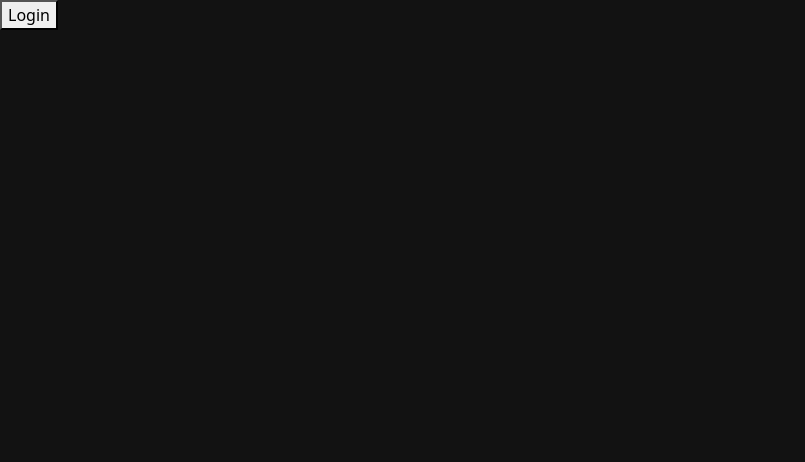
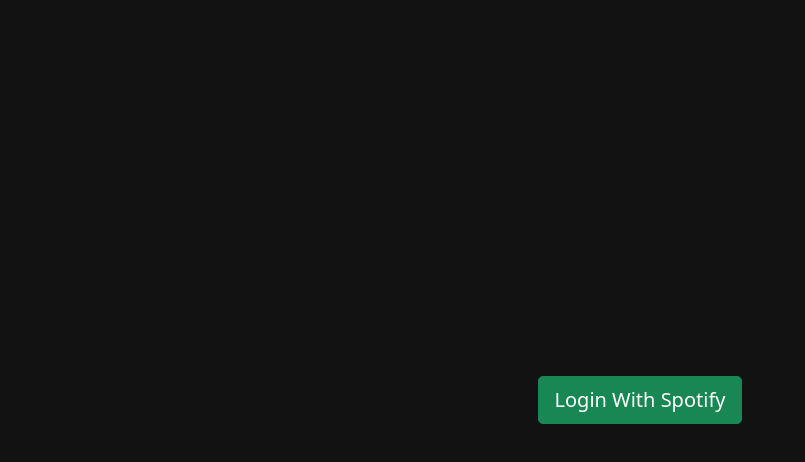
Before and after one commit to kobrakai415/Spotify-Clone-Client, a React (Create React App) app: page / in a window 1280 px wide. Shown: the top 462 px of the page, without its empty margins (0-805 px from the left). Built offline with nearby package versions, Linux system fonts and the light colour scheme.

Commit message:
spotify api finally connected and working

```diff
--- a/package.json
+++ b/package.json
@@ -9,6 +9,7 @@
     "@testing-library/jest-dom": "^5.12.0",
     "@testing-library/react": "^11.2.7",
     "@testing-library/user-event": "^12.8.3",
+    "axios": "^0.21.1",
     "bootstrap": "^5.0.1",
     "react": "^17.0.2",
     "react-bootstrap": "^1.6.0",
--- a/src/App.css
+++ b/src/App.css
@@ -85,3 +85,11 @@
   top: 8px;
   color: black;
 }
+
+#login-button {
+  position: absolute;
+  top: 50%;
+  left: 50%;
+  height: 50px;
+  width: 100px
+}
--- a/src/App.js
+++ b/src/App.js
@@ -2,25 +2,11 @@
 import 'bootstrap/dist/css/bootstrap.min.css'
 import Home from "./components/Home.jsx"
 import { Component } from "react"
+import Login from './components/login.jsx';
+import Auth from "./components/Auth.js"
+const client_secret = "ede976d713b14614b050b8afe5c3ac0c"
 
-const hash = window.location.hash
-  .substring(1)
-  .split("&")
-  .reduce(function (initial, item) {
-    if (item) {
-      let parts = item.split("=");
-      initial[parts[0]] = decodeURIComponent(parts[1]);
-    }
-    return initial;
-  }, {})
-
-  window.location.hash = "";
-
-const client_id = "ede976d713b14614b050b8afe5c3ac0c"
-// const client_secret = "ede976d713b14614b050b8afe5c3ac0c"
-const AUTHORIZE = "https://accounts.spotify.com/authorize"
-const redirect_uri = "http://localhost:3000"
-
+const code = new URLSearchParams(window.location.search).get("code")
 
 class App extends Component {
 
@@ -29,61 +15,12 @@
 
   }
 
-  componentDidMount = () => {
-    // Set token
-    let _token = hash.access_token
-    if (_token) {
-      // Set token
-      this.setState({
-        token: _token
-      });
-    }
-  }
-
-  componentDidUpdate = () => {
-
-  }
-
-  getAuthorized = async () => {
-
-    let url = AUTHORIZE;
-
-    url += "?client_id=" + client_id;
-    url += "&response_type=token";
-    url += "&redirect_uri=" + encodeURI(redirect_uri);
-    url += "&show_dialog=true";
-    url += "&scope=user-read-private user-read-email user-modify-playback-state user-read-playback-position user-library-read streaming user-read-playback-state user-read-recently-played playlist-read-private";
-    window.location.href = url;
-    // Show Spotify's authorization screen
-
-
-  }
-
-  // getAccessToken = async () => {
-
-  //   try {
-
-  //     const body = `grant_type=authorization_code&code=${this.state.token}&redirect_uri=${encodeURIComponent("http://localhost:3000")}`
-
-
-
-  //     const response = await fetch("https://accounts.spotify.com/api/token", { method: "POST", headers: {"content-type": "application/x-www-form-urlencoded", Authorization: `Basic ${btoa(client_id)}:${btoa(client_secret)}`}, body: body })
-  //     const json = await response.json()
-  //     console.log(response)
-  //     console.log(json)
-  //     this.setState({ accessToken: json })
-  //   } catch (error) {
-  //     console.log(error)
-  //   }
-
-  // }
 
   render() {
 
     return (
       <div className="App">
-        {!this.state.token && <button onClick={this.getAuthorized} >Login</button>}
-        {this.state.token && <Home token={this.state.token} ></Home>}
+        {code ? <Auth code={code}></Auth> : <Login></Login>}
       </div>
     );
   }
--- /dev/null
+++ b/src/components/Auth.js
@@ -0,0 +1,38 @@
+import { useState, useEffect } from "react"
+import axios from "axios"
+import Mainpage from "./Mainpage"
+
+export default function Auth(code) {
+    const [accessToken, setAccessToken] = useState()
+    const [refreshToken, setRefreshToken] = useState()
+    const [expiresIn, setExpiresIn] = useState()
+
+
+    useEffect(() => {
+        axios
+            .post("http://localhost:3001/login", {
+                code,
+            })
+            .then(res => {
+                setAccessToken(res.data.accessToken)
+                setRefreshToken(res.data.refreshToken)
+                setExpiresIn(res.data.expiresIn)
+                window.history.pushState({}, null, "/")
+            })
+            .catch(() => {
+                window.location = "/"
+            }).catch(() => {
+                window.location = "/"
+            })
+    }, [code])
+
+
+
+    return (<>
+    <div>{accessToken}</div>
+    {accessToken && <Mainpage token={accessToken} ></Mainpage>}
+    </>)
+
+
+
+}
--- a/src/components/Home.jsx
+++ b/src/components/Home.jsx
@@ -4,6 +4,7 @@
 import Mediaplayer from "./Mediaplayer.jsx"
 import { Container, Row, Col } from "react-bootstrap"
 import { BrowserRouter as Router, Route } from 'react-router-dom'
+import Auth from "../components/Auth.js"
 
 
 class Home extends Component {
@@ -57,7 +58,6 @@
         token: "BQAbRL0blFDZqXnh3cfStCuM-Eox3mfSkKhyFkZYTbgQJbKpGl2zCiA7gEwJmGncDOW4mvIiN06XSoer9GrXtmuG9uvwipHj_-VLfQkWyijUTNzQdrMQfHZ67VFwdFnXa09W7qYSE6FRI8yTd9PFBArx0lpx4S616LuhxG9ThTj196S0k7sX41PHStQ3o9MunMonm1JIpVdjx-1f4Js3xhyF5MB5w5Llnrswhe0W_eDCrhwWjfoYsVEdUp6BQ64yOLleRv3-5ddOm5SRDJAPww"
     }
 
-
     componentDidMount = async () => {
 
         try {
@@ -67,6 +67,8 @@
             this.setState({ songs: json.data })
             console.log(json)
 
+            const token = await Auth(this.props.code)
+            console.log(token)
         } catch (error) {
             console.log(error)
         }
--- a/src/components/Mainpage.jsx
+++ b/src/components/Mainpage.jsx
@@ -11,8 +11,9 @@
     }
 
 
-    componentDidMount = () => {
-        this.fetchBrowseAll()
+    componentDidMount = async () => {
+
+        await this.props.token ? this.fetchBrowseAll() : console.log("no token yet")
 
     }
 
@@ -22,12 +23,11 @@
         try {
             let response = await fetch("https://api.spotify.com/v1/browse/categories", {
                 headers: {
-                    "Authorization": "Bearer" +  this.props.token
+                    "Authorization": "Bearer " +  "BQBrToslKRyPzkPKyZWWrvBoLwuo4UB3eB6VT1SmOd31dSyFHylQldJTzEYwAPL8yPC0zH5xP5tubQNvsxazKIL9X_M5SUPAn1G7cMoVw040TOvXNiz_vjAZSd1jvjAs0Jy6eYnWmlYvIwnFqE-KS2cCkmT7oL40fyeCJGWfYdANvGX2DbQPYnYcqwHpHQ"
                 }
-
             })
 
-            console.log(this.props.token)
+            console.log(await this.props.token)
             console.log(response)
 
             let json = await response.json()
@@ -39,10 +39,12 @@
             console.log(error)
         }
     }
+
+
     render() {
         return (
             <Col className=" main-page main-page-mobile" xs={12} md={9} lg={10}>
-            {this.props.searchBar && <div id="search-bar-parent" onChange={(e) => this.props.queryHandler(e)}>
+            {/* {this.props.searchBar && <div id="search-bar-parent" onChange={(e) => this.props.queryHandler(e)}>
             <input id="search-bar" placeholder="Songs, Artists or Albums"/>
             <svg className="search-bar-glass" viewBox="0 0 512 512" width="24" height="24" xmlns="http://www.w3.org/2000/svg">
                         <path d="M349.714 347.937l93.714 109.969-16.254 13.969-93.969-109.969q-48.508 36.825-109.207 36.825-36.826 0-70.476-14.349t-57.905-38.603-38.603-57.905-14.349-70.476 14.349-70.476 38.603-57.905 57.905-38.603 70.476-14.349 70.476 14.349 57.905 38.603 38.603 57.905 14.349 70.476q0 37.841-14.73 71.619t-40.889 58.921zM224 377.397q43.428 0 80.254-21.461t58.286-58.286 21.461-80.254-21.461-80.254-58.286-58.285-80.254-21.46-80.254 21.46-58.285 58.285-21.46 80.254 21.46 80.254 58.285 58.286 80.254 21.461z" fill="currentcolor"></path>
@@ -60,7 +62,7 @@
 
             <h3 className="py-3 px-2">Browse All</h3>
 
-               </Row>
+               </Row> */}
             </Col>
 
 
--- /dev/null
+++ b/src/components/login.jsx
@@ -0,0 +1,18 @@
+import React from "react"
+import { Container } from "react-bootstrap"
+
+const AUTH_URL =
+  "https://accounts.spotify.com/authorize?client_id=ede976d713b14614b050b8afe5c3ac0c&response_type=code&redirect_uri=http://localhost:3000&scope=streaming%20user-read-email%20user-read-private%20user-library-read%20user-library-modify%20user-read-playback-state%20user-modify-playback-state"
+
+export default function Login() {
+  return (
+    <Container
+      className="d-flex justify-content-center align-items-center"
+      style={{ minHeight: "100vh" }}
+    >
+      <a className="btn btn-success btn-lg" href={AUTH_URL}>
+        Login With Spotify
+      </a>
+    </Container>
+  )
+}
```
Also changed, not shown: 1 other file (tests, documents, lock files or other folders).
